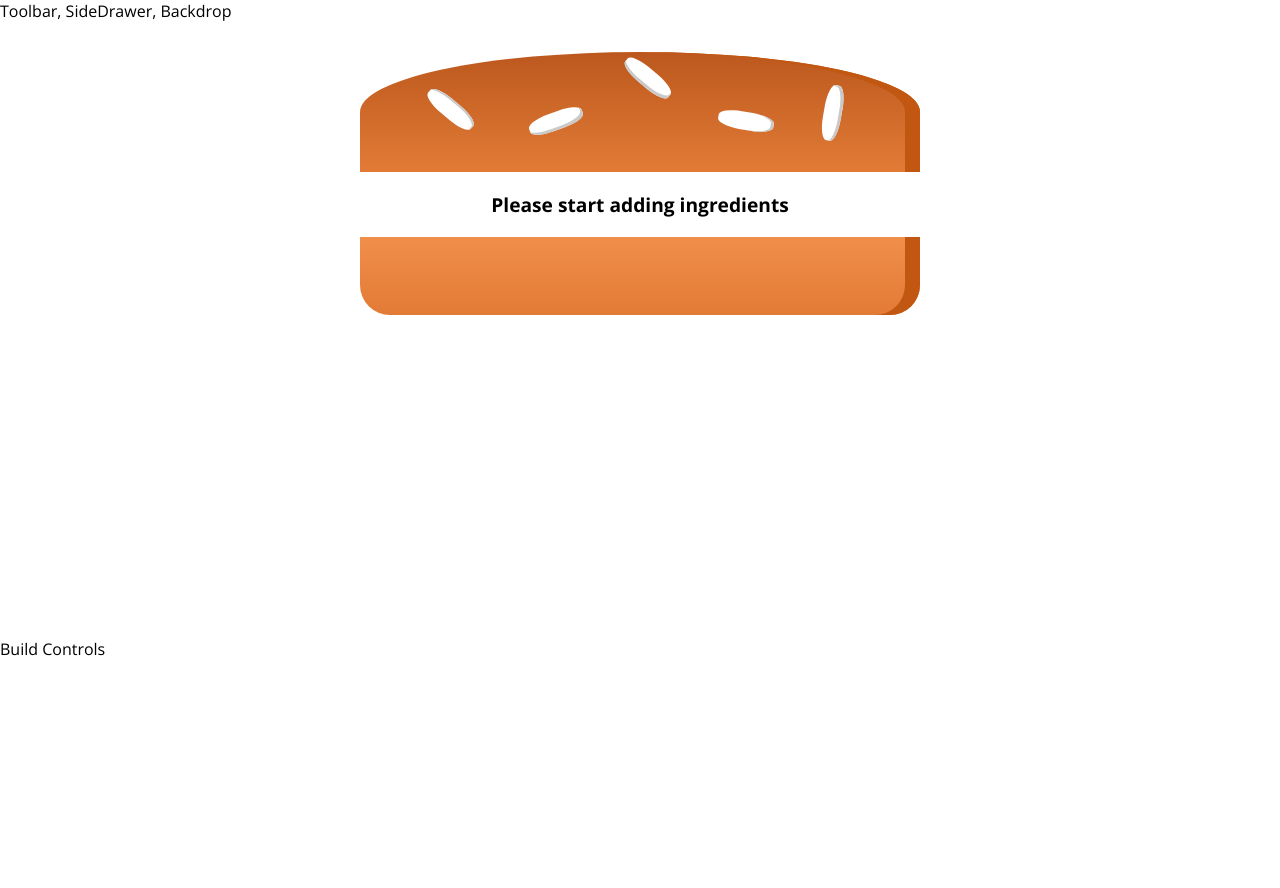
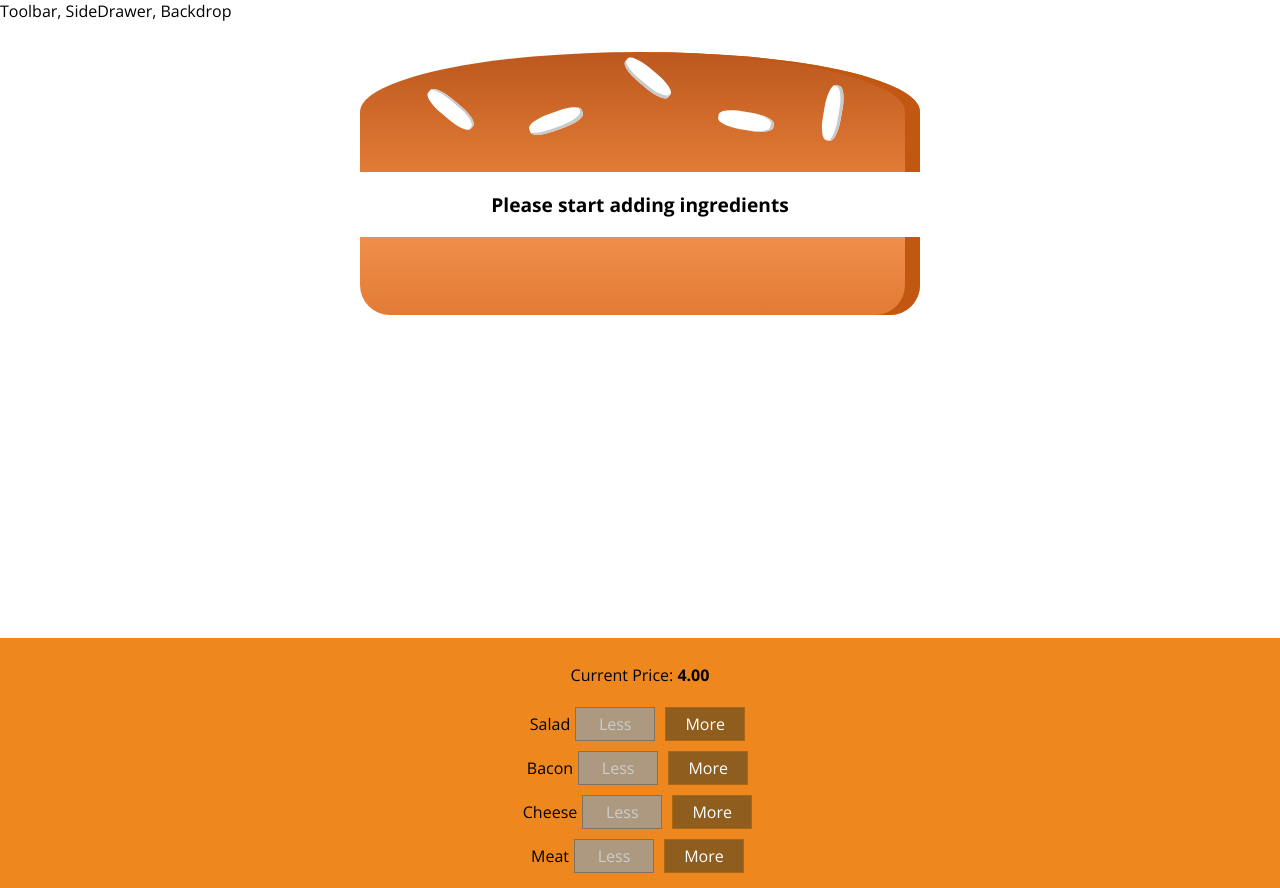
Before and after one commit to lindsblock/burger_builder, a React app: page / in a window 1280 px wide. Before the commit the page ends 800 px from the top, so only its background shows below. Built offline with nearby package versions, Linux system fonts and the light colour scheme.

Commit message:
adding ingredients and price

```diff
--- /dev/null
+++ b/src/components/Burger/BuildControls/BuildControl/BuildControl.css
@@ -0,0 +1,56 @@
+.BuildControl {
+    display: flex;
+    justify-content: space-between;
+    align-items: center;
+    margin: 5px 0;
+}
+
+.BuildControl button {
+    display: block;
+    font: inherit;
+    padding: 5px;
+    margin: 0 5px;
+    width: 80px;
+    border: 1px solid #AA6817;
+    cursor: pointer;
+    outline: none;
+}
+
+.BuildControl button:disabled {
+    background-color: #AC9980;
+    border: 1px solid #7E7365;
+    color: #ccc;
+    cursor: default;
+}
+
+.BuildControl button:hover:disabled {
+    background-color: #AC9980;
+    color: #ccc;
+    cursor: not-allowed;
+}
+
+.Label {
+    padding: 10px;
+    font-weight: bold;
+    width: 80px;
+}
+
+.BuildControl .Less {
+    background-color: #D39952;
+    color: white;
+}
+
+.BuildControl .More {
+    background-color: #8F5E1E;
+    color: white;
+}
+
+.BuildControl .Less:hover, .BuildControl .Less:active {
+    background-color: #DAA972;
+    color: white;
+}
+
+.BuildControl .More:hover,.BuildControl .More:active {
+    background-color: #99703F;
+    color: white;
+}
--- /dev/null
+++ b/src/components/Burger/BuildControls/BuildControl/BuildControl.js
@@ -0,0 +1,12 @@
+import React from 'react';
+import classes from './BuildControl.css';
+
+const buildControl = (props) => (
+  <div className={classes.BuildControl}>
+    <div className={classes.label}>{props.label}</div>
+      <button className={classes.Less} onClick={props.removed} disabled={props.disabled}>Less</button>
+      <button className={classes.More} onClick={props.added}>More</button>
+  </div>
+);
+
+export default buildControl;
--- /dev/null
+++ b/src/components/Burger/BuildControls/BuildControls.css
@@ -0,0 +1,10 @@
+.BuildControls {
+  width: 100%;
+  background-color: rgb(238, 136, 30);
+  display: flex;
+  flex-flow: column;
+  align-items: center;
+  box-shadow: 0 2px 1px rgb(252, 252, 252);
+  margin: auto;
+  padding: 10px 0;
+}
--- /dev/null
+++ b/src/components/Burger/BuildControls/BuildControls.js
@@ -0,0 +1,27 @@
+import React from 'react';
+import classes from './BuildControls.css';
+import BuildControl from './BuildControl/BuildControl';
+
+const controls = [
+  { label: 'Salad', type: 'salad' },
+  { label: 'Bacon', type: 'bacon' },
+  { label: 'Cheese', type: 'cheese' },
+  { label: 'Meat', type: 'meat' },
+];
+
+const buildControls = (props) => (
+  <div className={classes.BuildControls}>
+    <p>Current Price: <strong>{props.price.toFixed(2)}</strong></p>
+    {controls.map(ctrl => (
+      <BuildControl
+        key={ctrl.label}
+        label={ctrl.label}
+        added={ () => props.ingredientAdded(ctrl.type)}
+        removed={ () => props.ingredientRemoved(ctrl.type)}
+        disabled={ props.disabled[ctrl.type]}
+      />
+    ))}
+  </div>
+);
+
+export default buildControls;
--- a/src/containers/BurgerBuilder/BurgerBuilder.js
+++ b/src/containers/BurgerBuilder/BurgerBuilder.js
@@ -1,6 +1,14 @@
 import React, { Component } from 'react';
 import Aux from '../../hoc/Aux';
 import Burger from '../../components/Burger/Burger';
+import BuildControls from '../../components/Burger/BuildControls/BuildControls';
+
+const INGREDIENT_PRICES = {
+  salad: 0.5,
+  cheese: 0.4,
+  meat: 1.3,
+  bacon: 0.7,
+}
 
 class BurgerBuilder extends Component {
   state = {
@@ -9,14 +17,56 @@
       bacon: 0,
       cheese: 0,
       meat: 0,
+    },
+    totalPrice: 4
+  }
+
+  addIngredientHandler = (type) => {
+    const oldCount = this.state.ingredients[type];
+    const updatedCounted = oldCount + 1;
+    const updatedIngredients = {
+      ...this.state.ingredients
+    };
+    updatedIngredients[type] = updatedCounted;
+    const priceAddition = INGREDIENT_PRICES[type];
+    const oldPrice = this.state.totalPrice;
+    const newPrice = oldPrice + priceAddition;
+    this.setState({totalPrice: newPrice, ingredients: updatedIngredients})
+
+  }
+
+  removeIngredientHandler = (type) => {
+    const oldCount = this.state.ingredients[type];
+    if (oldCount <= 0){
+      return;
     }
+    const updatedCounted = oldCount - 1;
+    const updatedIngredients = {
+      ...this.state.ingredients
+    };
+    updatedIngredients[type] = updatedCounted;
+    const priceDeduction = INGREDIENT_PRICES[type];
+    const oldPrice = this.state.totalPrice;
+    const newPrice = oldPrice - priceDeduction;
+    this.setState({totalPrice: newPrice, ingredients: updatedIngredients})
   }
 
   render () {
+    const disabledInfo = {
+      ...this.state.ingredients
+    };
+    for(let key in disabledInfo) {
+      disabledInfo[key] = disabledInfo[key] <= 0
+    }
     return (
       <Aux>
         <Burger ingredients={this.state.ingredients} />
-        <div>Build Controls</div>
+        <BuildControls
+          ingredientAdded={this.addIngredientHandler}
+          ingredientRemoved={this.removeIngredientHandler}
+          disabled={disabledInfo}
+          price={this.state.totalPrice}
+        />
       </Aux>
     );
   }
```
